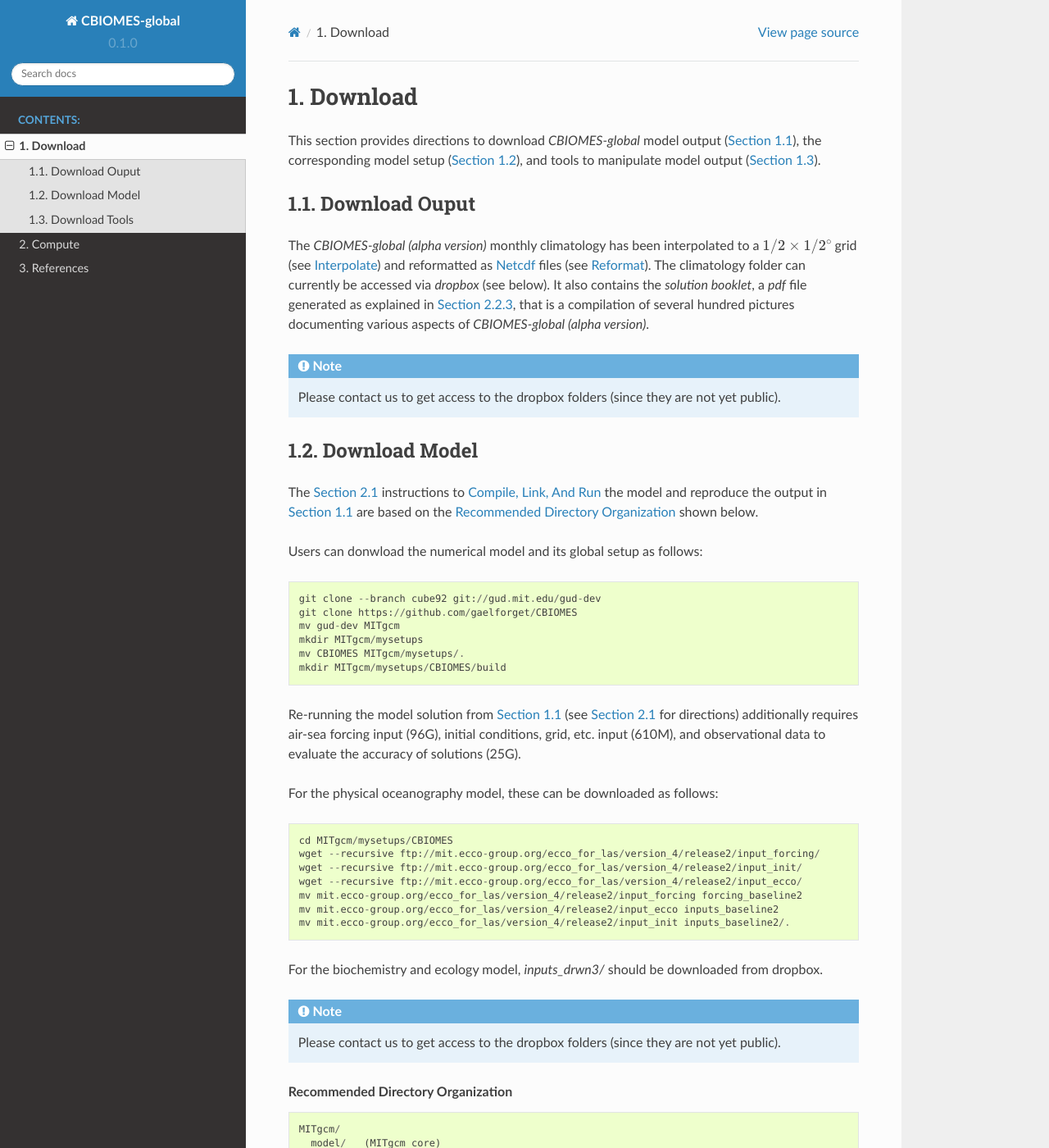
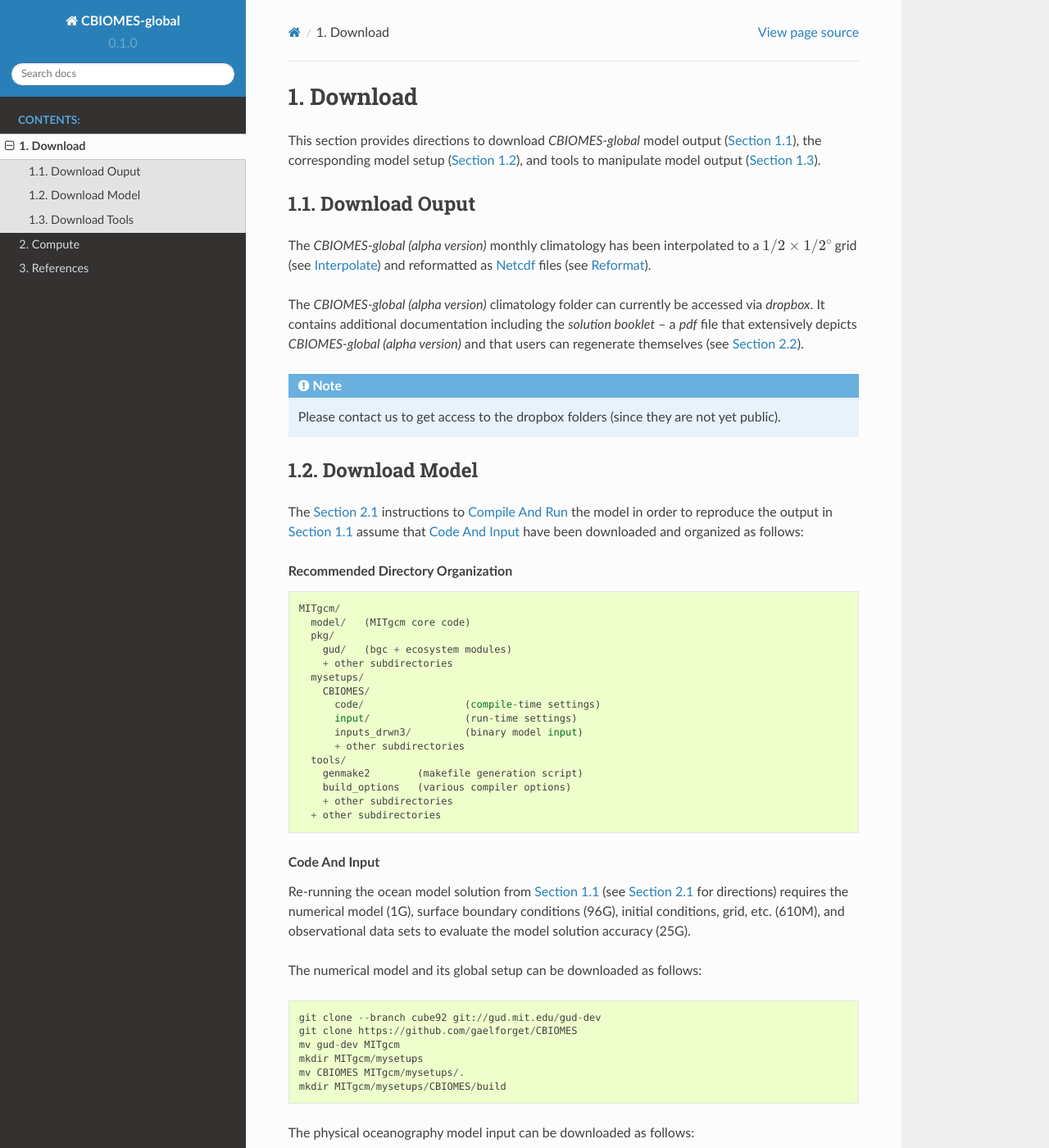
Before and after one commit to CBIOMES/global-ocean-model, a Sphinx documentation site: the page built from docs/downloads.rst, in a window 1280 px wide and 1400 px high. Shown: the whole window at 82% size. Built offline with Sphinx 7.4.7 and the Read the Docs theme 2.0.0, drawn with Linux system fonts in a browser that asks for light colours; cross-references to code outside the pages are shown as plain code; some of the changed text lies outside the part shown.

Commit message:
Improve README.md and docs - README.md: fix rtfd link and revisit summary language - cbiomes_dirtree.rst: simplify directory tree presentation - cbiomes_setup.rst, cbiomes_output.rst: reorganize and streamline - downloads.rst: add "modelinput" rubric for cbiomes_setup.rst; move it after cbiomes_dirtree.rst - runs.rst: rename "baseline" rubric as "compilerun" for the Compile And Run section

```diff
--- a/docs/cbiomes_dirtree.rst
+++ b/docs/cbiomes_dirtree.rst
@@ -2,21 +2,18 @@
 ::
 
    MITgcm/
-     model/   (MITgcm core)
-     pkg/     (MITgcm modules)
-       gud/   (biochemistry and ecosystem modules)
-     tools/
-       genmake2        (shell script)
-       build_options   (compiler options)
-     mysetups/         (user created)
+     model/   (MITgcm core code)
+     pkg/
+       gud/   (bgc + ecosystem modules)
+       + other subdirectories
+     mysetups/
        CBIOMES/
-         build/                (build directory)
          code/                 (compile-time settings)
          input/                (run-time settings)
-         forcing_baseline2/    (user installed)
-         inputs_baseline2/     (user installed)
-         inputs_drwn3/         (user installed)
-
-.. note::
-
-   Some subdirectories are omitted in this depiction.
+         inputs_drwn3/         (binary model input)
+         + other subdirectories
+     tools/
+       genmake2        (makefile generation script)
+       build_options   (various compiler options)
+       + other subdirectories
+     + other subdirectories
--- a/docs/cbiomes_output.rst
+++ b/docs/cbiomes_output.rst
@@ -2,10 +2,12 @@
 The `CBIOMES-global (alpha version)` monthly climatology has been interpolated
 to a :math:`1/2\times1/2^\circ` grid (see :ref:`interpolate`) and reformatted as
 `Netcdf <https://www.unidata.ucar.edu/software/netcdf/>`__ files (see :ref:`reformat`).
-The climatology folder can currently be accessed via `dropbox` (see below).
-It also contains the `solution booklet`, a `pdf` file generated as explained in
-:numref:`analyze`, that is a compilation of several hundred pictures
-documenting various aspects of `CBIOMES-global (alpha version)`.
+
+The `CBIOMES-global (alpha version)` climatology folder can currently be accessed
+via `dropbox`. It contains additional documentation including the
+`solution booklet` -- a `pdf` file that extensively depicts
+`CBIOMES-global (alpha version)` and that users can regenerate
+themselves (see :numref:`postprocess`).
 
 .. note::
 
--- a/docs/cbiomes_setup.rst
+++ b/docs/cbiomes_setup.rst
@@ -1,5 +1,11 @@
 
-Users can donwload the numerical model and its global setup as follows:
+Re-running the ocean model solution from :numref:`download-solution` (see
+:numref:`rerun-alpha-version` for directions) requires the numerical model (1G),
+surface boundary conditions (96G), initial conditions, grid, etc. (610M),
+and observational data sets to evaluate the model solution accuracy (25G).
+
+
+The numerical model and its global setup can be downloaded as follows:
 
 ::
 
@@ -10,12 +16,7 @@ Users can donwload the numerical model and its global setup as follows:
     mv CBIOMES MITgcm/mysetups/.
     mkdir MITgcm/mysetups/CBIOMES/build
 
-Re-running the model solution from :numref:`download-solution` (see
-:numref:`rerun-alpha-version` for directions) additionally requires air-sea
-forcing input (96G), initial conditions, grid, etc. input (610M), and
-observational data to evaluate the accuracy of solutions (25G).
-
-For the physical oceanography model, these can be downloaded as follows:
+The physical oceanography model input can be downloaded as follows:
 
 ::
 
@@ -27,8 +28,7 @@ For the physical oceanography model, these can be downloaded as follows:
     mv mit.ecco-group.org/ecco_for_las/version_4/release2/input_ecco inputs_baseline2
     mv mit.ecco-group.org/ecco_for_las/version_4/release2/input_init inputs_baseline2/.
 
-For the biochemistry and ecology model, `inputs_drwn3/` should be downloaded from dropbox.
-
 .. note::
 
-   Please contact us to get access to the dropbox folders (since they are not yet public).
+   Additional input is needed for the biochemistry and ecology model. Please
+   contact us to get access to the dropbox folders (since they are not yet public).
--- a/docs/downloads.rst
+++ b/docs/downloads.rst
@@ -21,17 +21,21 @@ Download Ouput
 Download Model
 --------------
 
-The :numref:`rerun-alpha-version` instructions to :ref:`baseline` the model
-and reproduce the output in :numref:`download-solution` are based on the
-:ref:`mitgcmdirs` shown below.
-
-.. include:: cbiomes_setup.rst
+The :numref:`rerun-alpha-version` instructions to :ref:`compilerun` the model
+in order to reproduce the output in :numref:`download-solution` assume that
+:ref:`modelinput` have been downloaded and organized as follows:
 
 .. _mitgcmdirs:
 
 .. rubric:: Recommended Directory Organization
 
 .. include:: cbiomes_dirtree.rst
+
+.. _modelinput:
+
+.. rubric:: Code And Input
+
+.. include:: cbiomes_setup.rst
 
 .. _download-tools:
 
--- a/docs/runs.rst
+++ b/docs/runs.rst
@@ -26,12 +26,12 @@ as explained in the `MITgcm documentation <https://mitgcm.readthedocs.io/en/late
 Run Model
 ---------
 
-Users can :ref:`baseline` the `CBIOMES-global (alpha version)`
+Users can :ref:`compilerun` the `CBIOMES-global (alpha version)`
 model setup as follows:
 
-.. _baseline:
+.. _compilerun:
 
-.. rubric:: Compile, Link, And Run
+.. rubric:: Compile And Run
 
 ::
 
```
Also changed, not shown: README.md (+2 -2 lines).
